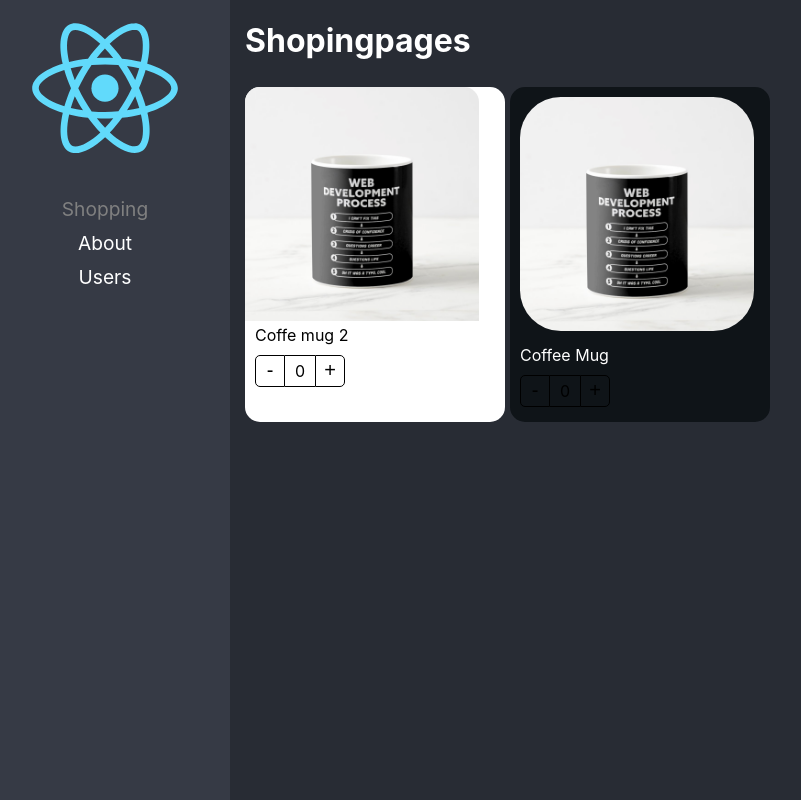
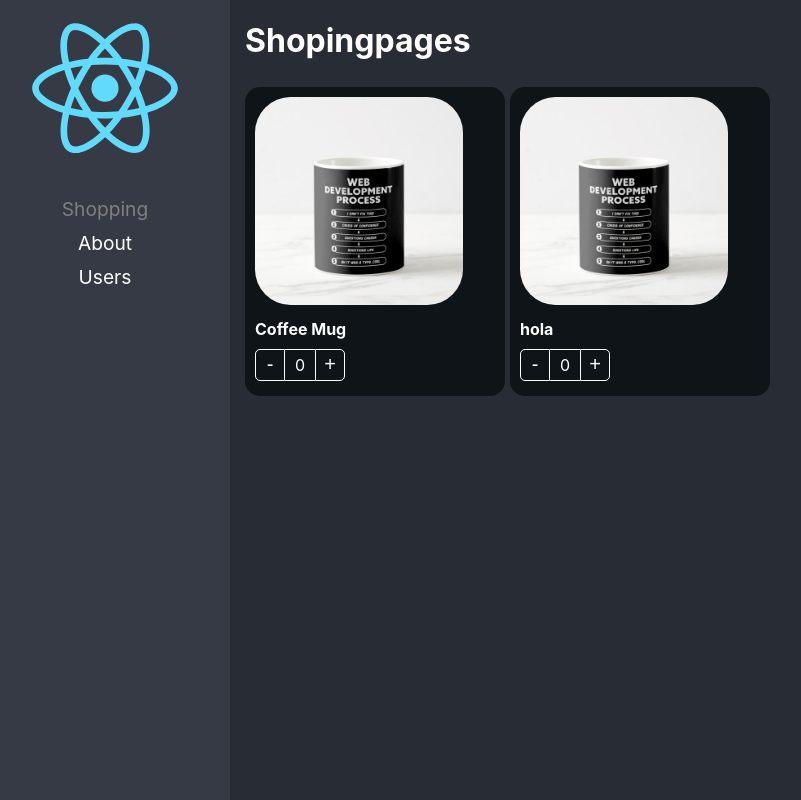
Before and after one commit to mauricio-hub/react-pro, a React (Create React App) app: page /home in a window 1280 px wide. Shown: the whole page, without its empty margins (20-821 px from the left). Built offline with nearby package versions, Linux system fonts and the light colour scheme.

Commit message:
fix interface

```diff
--- a/src/components-patterns/components/ProductButtons.tsx
+++ b/src/components-patterns/components/ProductButtons.tsx
@@ -1,16 +1,18 @@
 import { useContext } from "react"
 import { ProductContext } from "./ProductCard"
-import { ProductContextProps } from "../interfaces/interfaces"
+import { ProductContextProps, Product } from '../interfaces/interfaces';
 import style from '../styles/styles.module.css'
 
+export interface Props{
+  className?: string
+}
 
-
-export const ProductButtons = () => {
+export const ProductButtons = ({className}:Props) => {
 
     const { count, increaseBy } = useContext(ProductContext) as ProductContextProps
 
     return (
-      <div className={style.buttonsContainer}>
+      <div className={`${style.buttonsContainer} ${className}`}>
         <button className={style.buttonMinus}
           onClick={() => increaseBy(-1)}
         >-</button>
--- a/src/components-patterns/components/ProductImage.tsx
+++ b/src/components-patterns/components/ProductImage.tsx
@@ -4,7 +4,7 @@ import style from '../styles/styles.module.css'
 
 import noImage from '../assets/no-image.jpg'
 
-interface Props {
+export interface Props {
   img?: string
   classNane?: string
 }
--- a/src/components-patterns/components/ProductTitle.tsx
+++ b/src/components-patterns/components/ProductTitle.tsx
@@ -2,9 +2,11 @@ import { useContext } from "react";
 import { ProductContext } from "./ProductCard";
 import style from '../styles/styles.module.css'
 
-interface Props {
+export interface Props {
   className?: string
   title?: string
+  activeClass?: string
+
 
 }
 
--- a/src/components-patterns/components/index.ts
+++ b/src/components-patterns/components/index.ts
@@ -1,23 +1,20 @@
 import { ProductCard as ProductCardHOC } from './ProductCard';
+import { ProductCardHOCProps } from '../interfaces/interfaces';
 
 import { ProductButtons } from './ProductButtons';
 import { ProductImage } from './ProductImage';
 import { ProductTitle } from './ProductTitle';
-import { ProductCardHOCProps } from '../interfaces/interfaces';
 
 export { ProductButtons } from './ProductButtons';
 export { ProductImage } from './ProductImage';
 export { ProductTitle } from './ProductTitle';
 
-// export { ProductCard } from './ProductCard';
+
+export const ProductCard: ProductCardHOCProps = Object.assign( ProductCardHOC, {
+    Title: ProductTitle,
+    Image: ProductImage,
+    Buttons: ProductButtons
+})
 
 
-
-
-export const  ProductCard = Object.assign(ProductCardHOC,{
-    Title: ProductTitle,
-    Image: ProductImage,
-    Buttons: ProductButtons,
-})
-
-export default ProductCard
+export default ProductCard;
--- a/src/components-patterns/pages/ShoppingPage.tsx
+++ b/src/components-patterns/pages/ShoppingPage.tsx
@@ -22,21 +22,23 @@ const ShoppingPage = () => {
           flexWrap: 'wrap',
         }}
       >
-        <ProductCard product={product}>
+        <ProductCard product={product}
+        className='bg-dark text-white'
+        >
 
-          <ProductCard.Image />
-          <ProductCard.Title title='Coffe mug 2' />
-          <ProductCard.Buttons />
+          <ProductCard.Image classNane='custom-image'/>
+          <ProductCard.Title  className='text-bold' activeClass='active'/>
+          <ProductCard.Buttons className='custom-button' />
         </ProductCard>
 
 
         <ProductCard product={product}
-        className='bg-dark'
+        className='bg-dark text-white'
         >
 
           <ProductImage  classNane='custom-image'/>
-          <ProductTitle title='' className='text-white'/>
-          <ProductButtons />
+          <ProductTitle title='hola' className='text-bold' activeClass='active'/>
+          <ProductButtons className='custom-button'/>
         </ProductCard>
 
 
--- a/src/components-patterns/styles/custom-styles.css
+++ b/src/components-patterns/styles/custom-styles.css
@@ -13,3 +13,16 @@
   border-radius: 20%;
   width: clac(100% - 20px);
 }
+.text-bold {
+  font-weight: bold;
+}
+
+.custom-button button{
+ color: rgb(255, 255, 255);
+ border-color: #fff;
+}
+
+.custom-button button, .custom-button div{
+  color: rgb(255, 255, 255);
+  border-color: #fff;
+ }
--- a/src/components-patterns/styles/styles.module.css
+++ b/src/components-patterns/styles/styles.module.css
@@ -12,7 +12,7 @@
 
 .productImg {
     border-radius: 15px 15px 0px 0px;
-    width: 90%;
+    width: 80%;
 }
 
 .productDescription {
```
Also changed, not shown: src/components-patterns/interfaces/interfaces.ts (+7 -3 lines).
